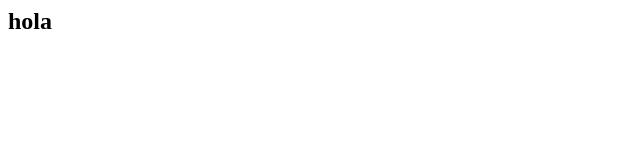
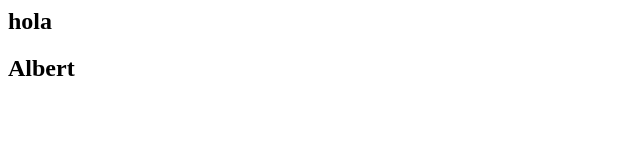
Before and after one commit to Albertgomez98/practica, a plain HTML site: page index.html in a window 1280 px wide. Shown: the full height of the page, 0-640 px from the left. Drawn offline with Linux system fonts and the light colour scheme.

Commit message:
mi segundo commit

```diff
--- a/index.html
+++ b/index.html
@@ -1 +1,2 @@
 <h2>hola</h2>
+<h2>Albert</h2>
```
